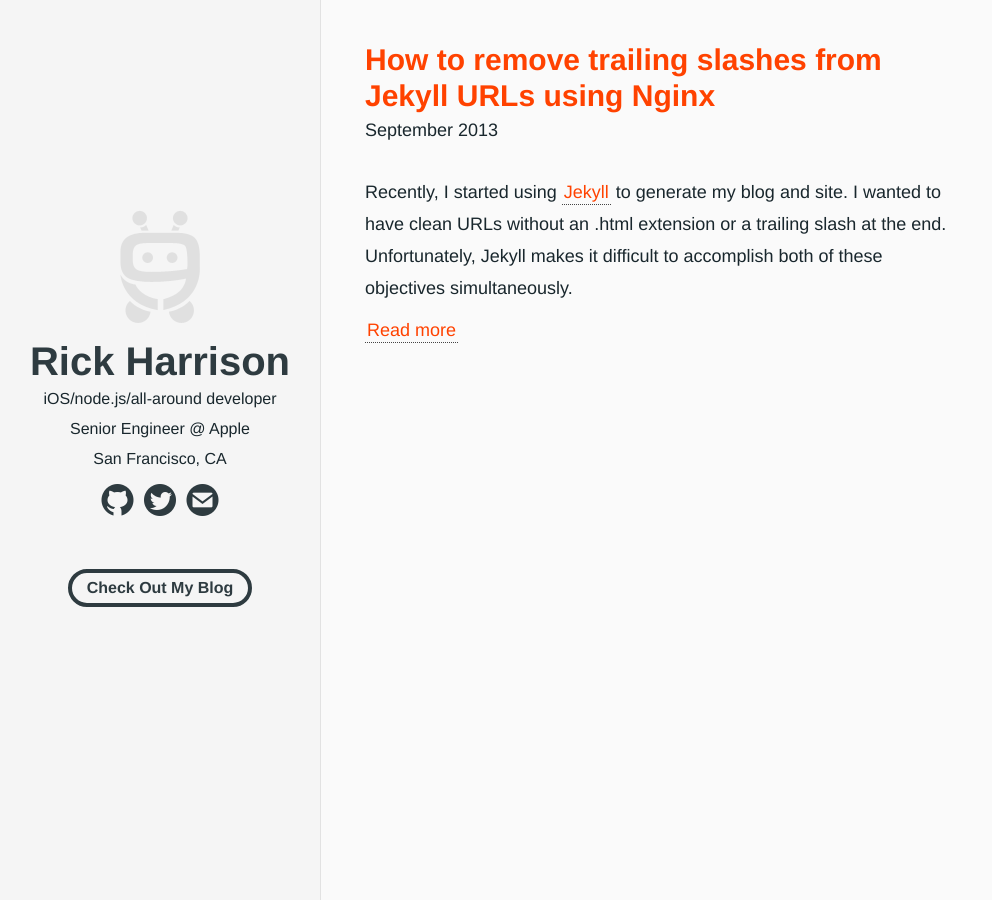
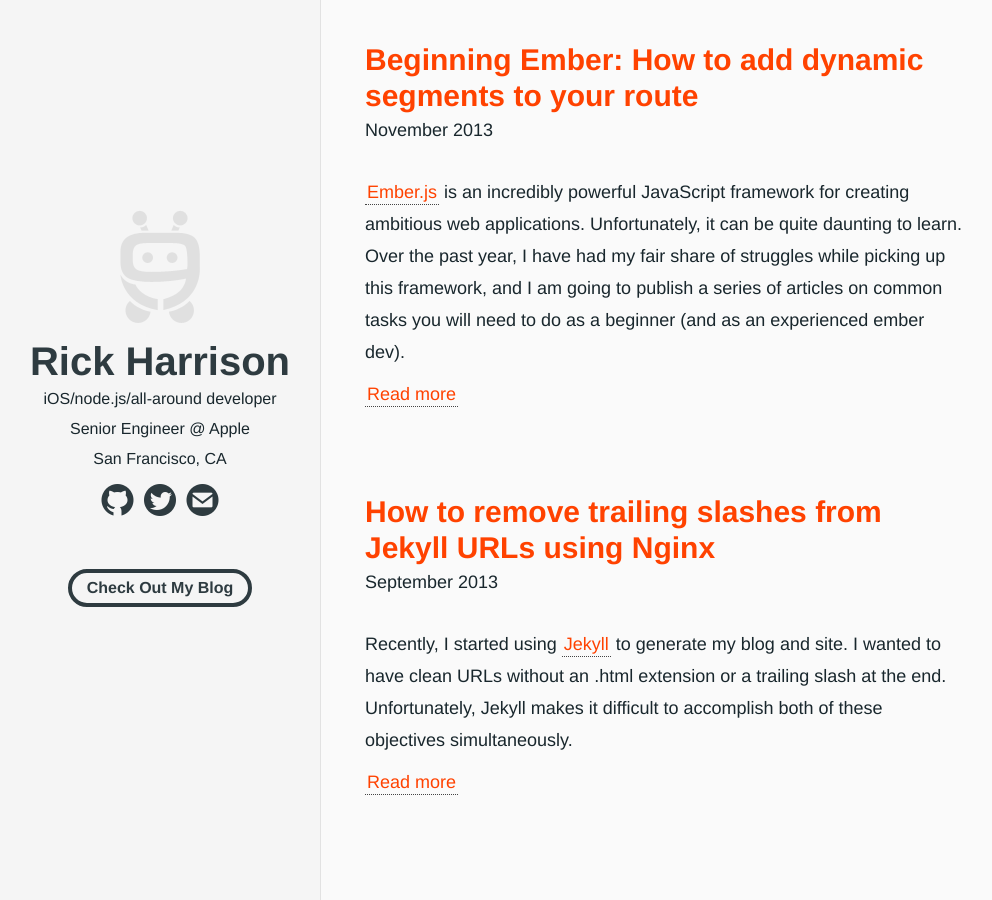
Before and after one commit to rickharrison-archive/rickharrison.me, a Jekyll site: the page built from blog.html, in a window 1280 px wide. Shown: the whole page, without its empty margins (0-992 px from the left). Built offline with Jekyll 4.4.1, drawn with Linux system fonts in a browser that asks for light colours; Markdown is read by kramdown in place of the engine named in the settings; comment, search, counter and statistics services are not loaded.

Commit message:
Added a post about ember dynamic segments.

````diff
--- /dev/null
+++ b/_posts/2013-11-12-beginning-ember-how-to-add-dynamic-segments-to-your-route.md
@@ -0,0 +1,61 @@
+---
+layout: post
+title: "Beginning Ember: How to add dynamic segments to your route"
+date: 2013-11-12 20:00:00 -0700
+---
+
+[Ember.js](http://emberjs.com) is an incredibly powerful JavaScript framework for creating ambitious web applications. Unfortunately, it can be quite daunting to learn. Over the past year, I have had my fair share of struggles while picking up this framework, and I am going to publish a series of articles on common tasks you will need to do as a beginner (and as an experienced ember dev).
+
+A dynamic segment is a section of the path for a route which will change based on the content of the page. An example of this is the profile of a user. You may have a route path of /profile/rickharrison. The first thing you need to do is add this segment to your route definition:
+
+```javascript
+App.Router.map(function() {
+    this.resource('profile', { path: '/profile/:username' });
+});
+```
+
+Dynamic segments are made up of a `:` followed by an identifier.
+
+In order to show the correct content for the specified user, you will need to use the `model` hook of the route. A params object will be the first parameter, and this will contain the information from the url.
+
+```javascript
+App.ProfileRoute = Ember.Route.extend({
+    model: function(params, transition) {
+        return this.get('store').find('user', params.username);
+    }
+});
+```
+
+The above example uses ember data. A simple snippet without ember data to demonstrate the concept is as follows:
+
+```javascript
+App.ProfileRoute = Ember.Route.extend({
+    model: function(params, transition) {
+        return { username: params.username };
+    }
+});
+```
+
+In order to correctly construct the url, you will need to implement the serialize hook. Your model will be passed in, and you are expected to return an object with the dynamic segment as the key with its value.
+
+```javascript
+App.ProfileRoute = Ember.Route.extend({
+    model: function(params, transition) {
+        return { username: params.username };
+    },
+
+    serialize: function(model) {
+        return { username: model.get('username'); }
+    }
+});
+```
+
+After your route is fully configured, you can start linking to your route from your templates. Just include a simple `link-to` with information for the segment. The first parameter is the route and the second is the value for the segment.
+
+{% raw %}
+```javascript
+{{#link-to 'profile' 'rickharrison'}}View rickharrison's profile{{/link-to}}
+```
+{% endraw %}
+
+All of the sample code tied together can be viewed at [http://jsbin.com/AGetubu/1/edit](http://jsbin.com/AGetubu/1/edit)
--- a/blog.html
+++ b/blog.html
@@ -4,7 +4,7 @@
 ---
 
 <div class="blog">
-    <ul>
+    <ul class="post-list">
     {% for post in site.posts %}
         <li>
             <h2 class="no-padding"><a href="{{ post.url | remove: '.html' }}">{{ post.title }}</a></h2>
--- a/styles/main.css
+++ b/styles/main.css
@@ -349,6 +349,10 @@
     text-rendering: optimizeLegibility;
 }
 
+.post-list li {
+    margin-bottom: 70px;
+}
+
 .post h1 {
     color: #ff4200;
     font-size: 36px;
@@ -556,7 +560,7 @@
 
 .hll {  }
 .c { color: #999988; font-style: italic } /* Comment */
-.err { border: 1px solid #a61717 } /* Error */
+.err { /*border: 1px solid #a61717*/ } /* Error */
 .k { font-weight: bold; } /* Keyword */
 .o { } /* Operator */
 .cm { color: #999988; font-style: italic } /* Comment.Multiline */
````
